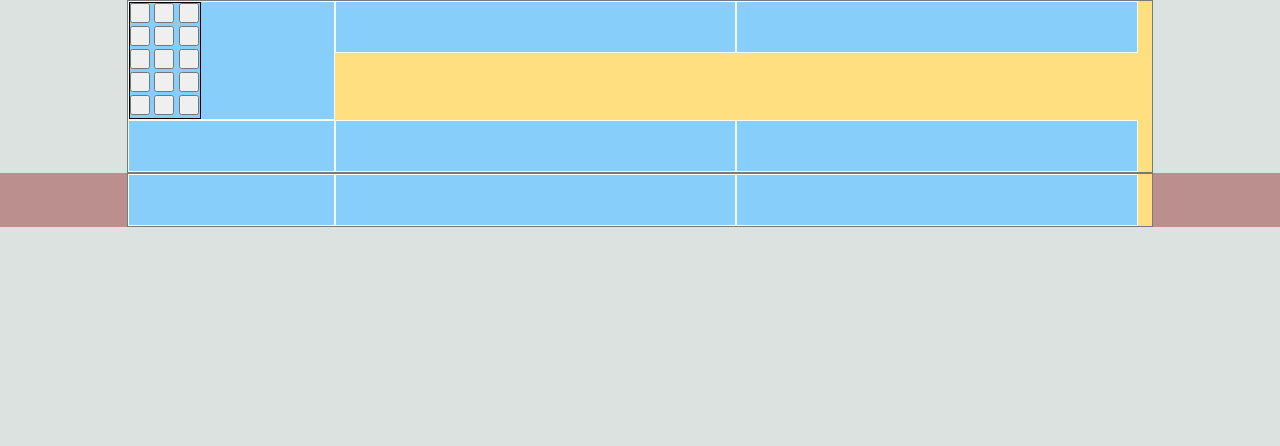
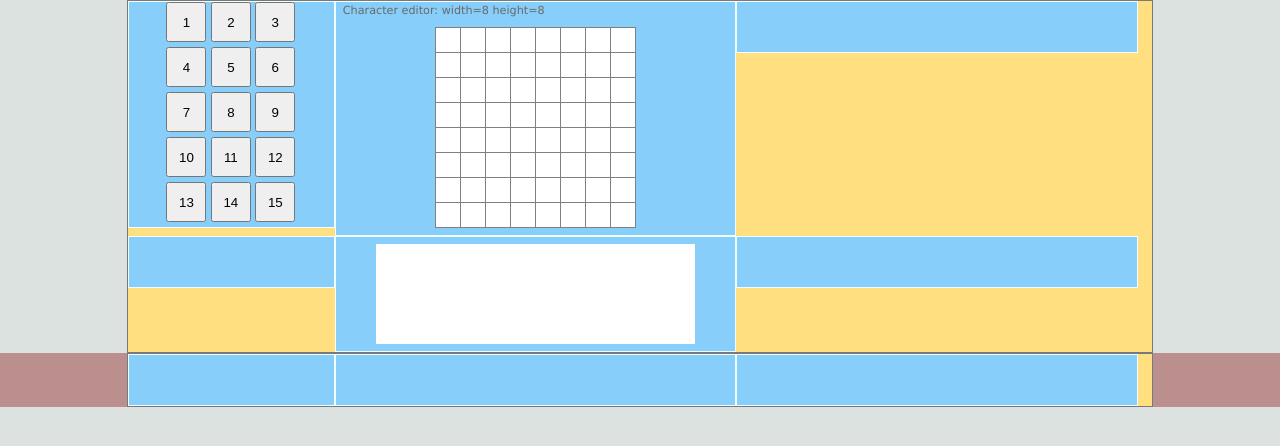
Before and after one commit to Gary11777/font_creator, a PHP site: page / in a window 1280 px wide. Shown: the part 104-550 px from the top of the page. Run offline with PHP 8.4, Linux system fonts and the light colour scheme.

Commit message:
character tables and begin of js

```diff
--- a/css/style.css
+++ b/css/style.css
@@ -124,13 +124,47 @@ a.logo {
 
 }
 #left_menu {
-    width: 70px;
-    border: 1px solid black;
-    margin: 0;
+    width: 130px;
+    border: 0;
+    margin: auto;
     padding: 0;
 }
 .left-menu {
-    width: 20px;
-    height: 20px;
+    width: 40px;
+    height: 40px;
+    text-align: center;
+    margin: 0 0 5px 0;
+}
+
+.matrix8 {
+    border-spacing: 0;
+    background-color: #ffffff;
+    margin: 7px auto;
+
+}
+.matrix8 td {
+    width: 22px;
+    height: 22px;
+    border-top: 1px solid gray;
+    border-left: 1px solid gray;
+}
+.matrix8 td:last-child {
+    border-right: 1px solid gray;
+}
+.matrix8 tr:last-child td {
+    border-bottom: 1px solid gray;
+}
+
+.name_of_block {
+    margin: 1px 0 5px 7px;
+    padding: 0;
+    font-size: 80%;
+}
+
+#result_code {
+    background-color: #ffffff;
+    width: 80%;
+    height: 100px;
+    margin: 7px auto;
 }
 /* End - target PC */
--- a/templates/main.tpl
+++ b/templates/main.tpl
@@ -3,6 +3,7 @@
 <head>
     <meta charset="UTF-8">
     <link rel="stylesheet" href="css/style.css" />
+    <script type="javascript" src="js/matrix.js"></script>
     <!-- <link rel="shortcut icon" href="pic/favicon.ico" /> -->
     <title>Font Creator v.1</title>
 </head>
@@ -39,47 +40,121 @@
             <div class="row">
                 <div class="col-20">
                     <div id="left_menu">
-                        <button class="left-menu"></button>
-                        <button class="left-menu"></button>
-                        <button class="left-menu"></button>
+                        <button class="left-menu">1</button>
+                        <button class="left-menu">2</button>
+                        <button class="left-menu">3</button>
 
-                        <button class="left-menu"></button>
-                        <button class="left-menu"></button>
-                        <button class="left-menu"></button>
+                        <button class="left-menu">4</button>
+                        <button class="left-menu">5</button>
+                        <button class="left-menu">6</button>
 
-                        <button class="left-menu"></button>
-                        <button class="left-menu"></button>
-                        <button class="left-menu"></button>
+                        <button class="left-menu">7</button>
+                        <button class="left-menu">8</button>
+                        <button class="left-menu">9</button>
 
-                        <button class="left-menu"></button>
-                        <button class="left-menu"></button>
-                        <button class="left-menu"></button>
+                        <button class="left-menu">10</button>
+                        <button class="left-menu">11</button>
+                        <button class="left-menu">12</button>
 
-                        <button class="left-menu"></button>
-                        <button class="left-menu"></button>
-                        <button class="left-menu"></button>
+                        <button class="left-menu">13</button>
+                        <button class="left-menu">14</button>
+                        <button class="left-menu">15</button>
                     </div>
-                    <!--
-                    <div id="left_menu">
-                        <div class="second_row">
-                            <div class="col-33"></div>
-                            <div class="col-33"></div>
-                            <div class="col-33"></div>
-                        </div>
-                        <div class="second_row">
-                            <div class="col-33"></div>
-                            <div class="col-33"></div>
-                            <div class="col-33"></div>
-                        </div>
-                    </div>
-                    -->
                 </div>
-                <div class="col-40"></div>
+                <div class="col-40">
+                    <p class="name_of_block">Character editor: width=8 height=8</p>
+                    <table class="matrix8">
+                        <tr>
+                            <td></td>
+                            <td></td>
+                            <td></td>
+                            <td></td>
+                            <td></td>
+                            <td></td>
+                            <td></td>
+                            <td></td>
+                        </tr>
+                        <tr>
+                            <td></td>
+                            <td></td>
+                            <td></td>
+                            <td></td>
+                            <td></td>
+                            <td></td>
+                            <td></td>
+                            <td></td>
+                        </tr>
+                        <tr>
+                            <td></td>
+                            <td></td>
+                            <td></td>
+                            <td></td>
+                            <td></td>
+                            <td></td>
+                            <td></td>
+                            <td></td>
+                        </tr>
+                        <tr>
+                            <td></td>
+                            <td></td>
+                            <td></td>
+                            <td></td>
+                            <td></td>
+                            <td></td>
+                            <td></td>
+                            <td></td>
+                        </tr>
+                        <tr>
+                            <td></td>
+                            <td></td>
+                            <td></td>
+                            <td></td>
+                            <td></td>
+                            <td></td>
+                            <td></td>
+                            <td></td>
+                        </tr>
+                        <tr>
+                            <td></td>
+                            <td></td>
+                            <td></td>
+                            <td></td>
+                            <td></td>
+                            <td></td>
+                            <td></td>
+                            <td></td>
+                        </tr>
+                        <tr>
+                            <td></td>
+                            <td></td>
+                            <td></td>
+                            <td></td>
+                            <td></td>
+                            <td></td>
+                            <td></td>
+                            <td></td>
+                        </tr>
+                        <tr>
+                            <td></td>
+                            <td></td>
+                            <td></td>
+                            <td></td>
+                            <td></td>
+                            <td></td>
+                            <td></td>
+                            <td></td>
+                        </tr>
+                    </table>
+                </div>
                 <div class="col-40"></div>
             </div>
             <div class="row">
                 <div class="col-20"></div>
-                <div class="col-40"></div>
+                <div class="col-40">
+                    <div id="result_code">
+
+                    </div>
+                </div>
                 <div class="col-40"></div>
             </div>
         </div>
```
Also changed, not shown: js/matrix.js (added).
